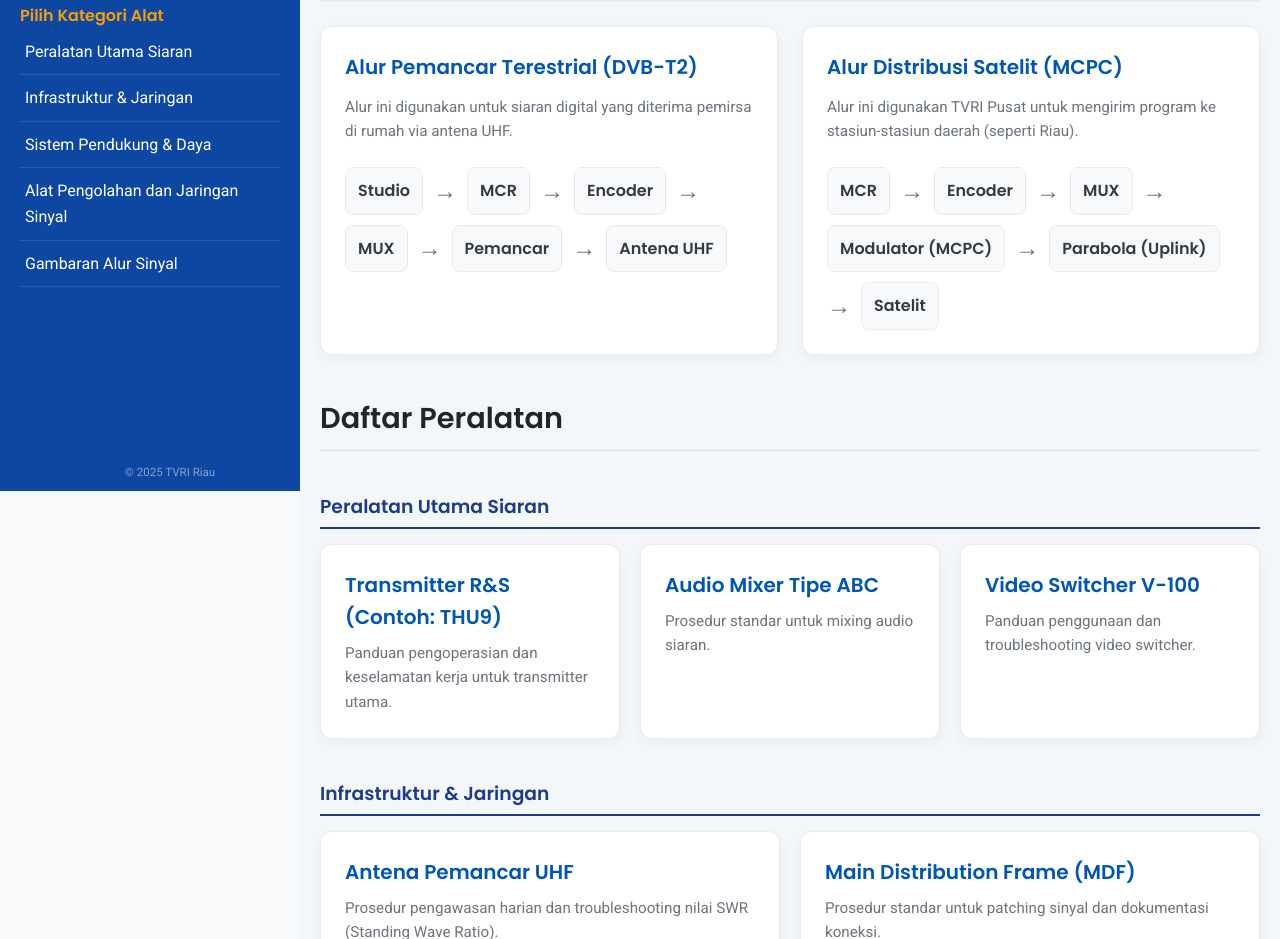
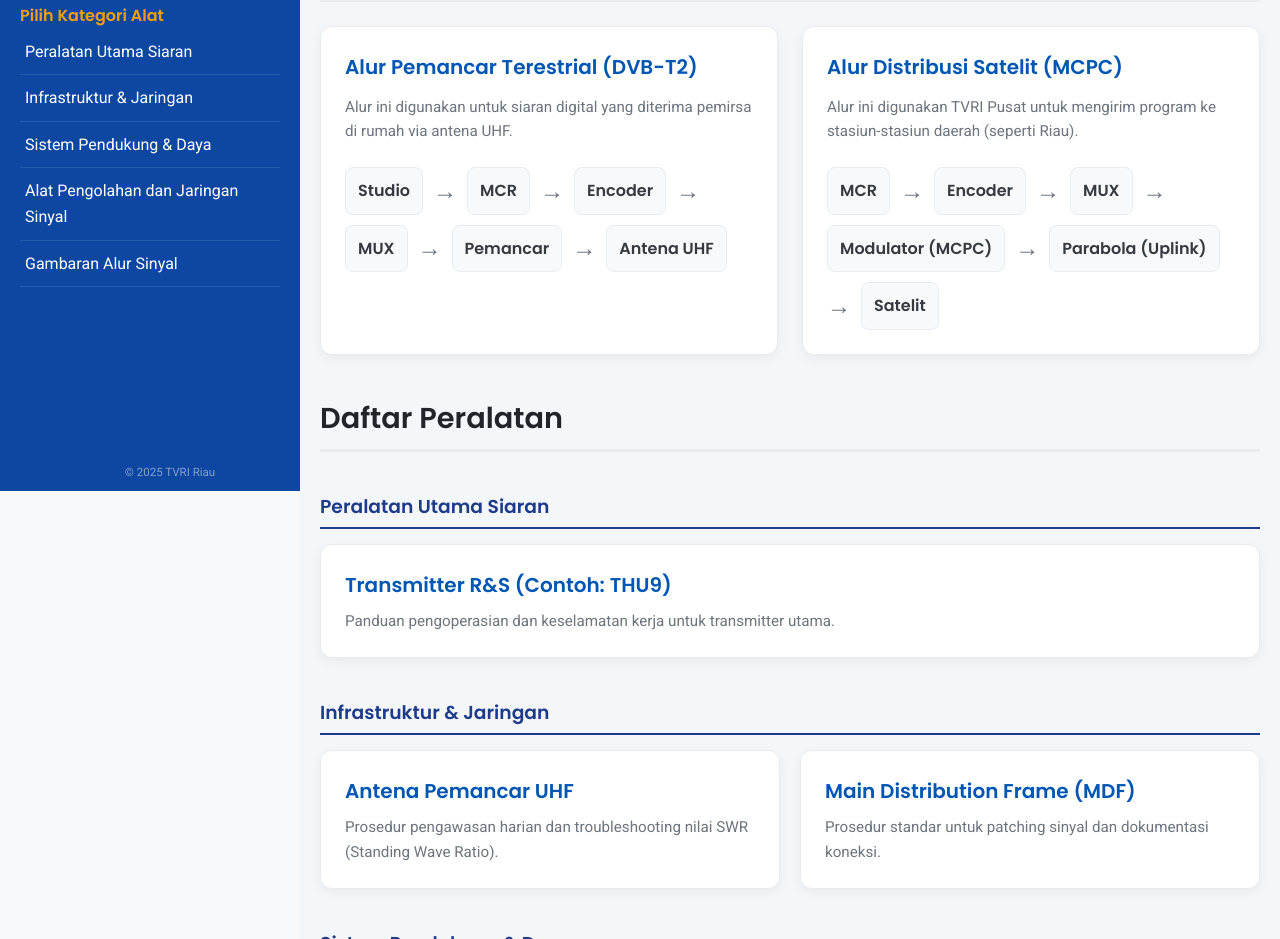
Before and after one commit to DiniMulyani/ManualBookTVRI, a plain HTML site: page index.html in a window 1280 px wide. Shown: the part 309-1248 px from the top of the page. Drawn offline with Linux system fonts and the light colour scheme.

Commit message:
delete menu

```diff
--- a/index.html
+++ b/index.html
@@ -124,16 +124,6 @@
                     <h3>Transmitter R&S (Contoh: THU9)</h3>
                     <p>Panduan pengoperasian dan keselamatan kerja untuk transmitter utama.</p>
                 </a>
-
-                <a href="alat/audio-mixer-abc.html" class="kartu-alat">
-                    <h3>Audio Mixer Tipe ABC</h3>
-                    <p>Prosedur standar untuk mixing audio siaran.</p>
-                </a>
-
-                <a href="alat/video-switcher-v100.html" class="kartu-alat">
-                    <h3>Video Switcher V-100</h3>
-                    <p>Panduan penggunaan dan troubleshooting video switcher.</p>
-                </a>
             </div>
 
             <h3 class="kategori-heading" id="infrastruktur">Infrastruktur & Jaringan</h3>
```
